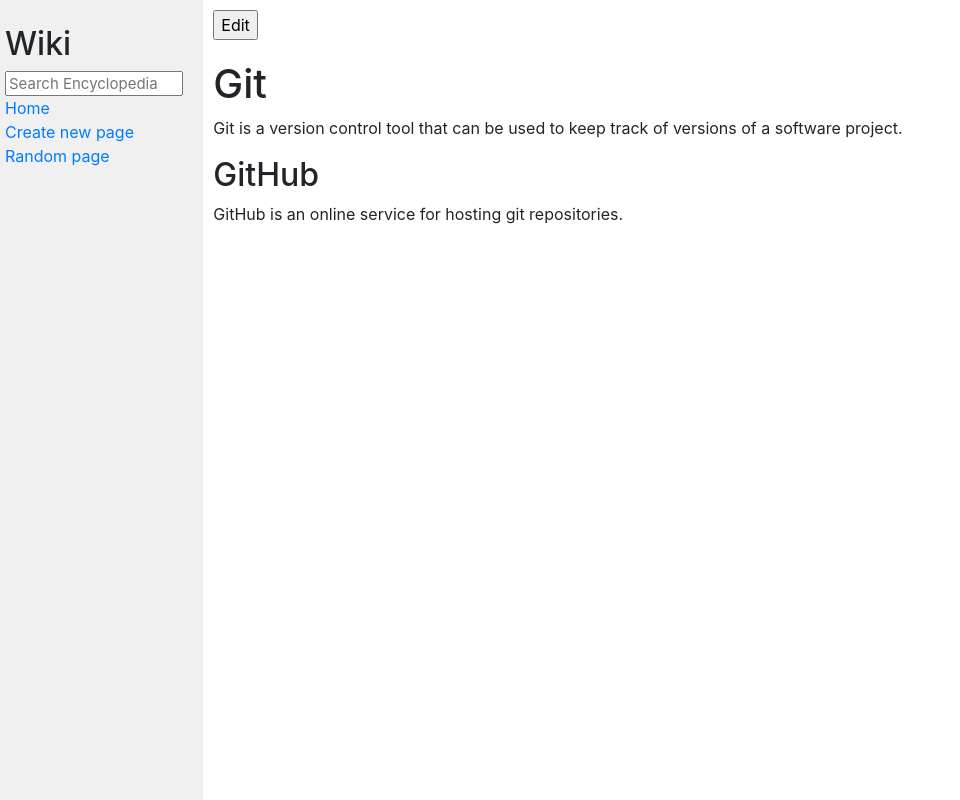
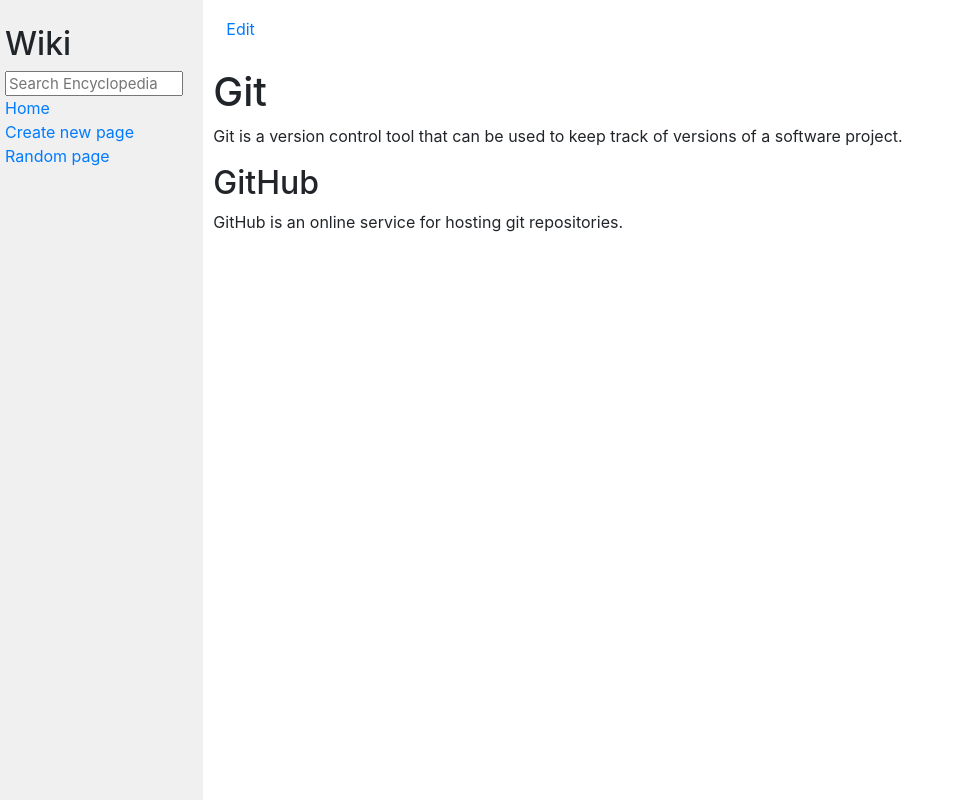
Before and after one commit to angellomorales/wikipediaExample, a Django app: page /wiki/Git in a window 1280 px wide. Shown: the whole page, without its empty margins (0-960 px from the left). Run offline with Django 3.2, Linux system fonts and the light colour scheme; some libraries are stand-ins or nearby versions.

Commit message:
some visual enhance in style.css and entry.html

```diff
--- a/encyclopedia/static/encyclopedia/styles.css
+++ b/encyclopedia/static/encyclopedia/styles.css
@@ -1,6 +1,8 @@
 body {
     margin: 0;
     background-color: white;
+    overflow-y: scroll;
+
 }
 
 code {
--- a/encyclopedia/templates/encyclopedia/entry.html
+++ b/encyclopedia/templates/encyclopedia/entry.html
@@ -5,10 +5,10 @@
 {% endblock %}
 
 {% block body %}
-<form action="{% url 'encyclopedia:new' %}" method="POST">
+<form action="{% url 'encyclopedia:new' %}" method="POST" name="editForm">
     {% csrf_token %}
         <input  type="hidden" name="qedit" id="qedit" value={{title}}>
-        <input  type="submit" value="Edit"/>
+        <button class="btn btn-link" type="submit">Edit</button>
 </form>
     {{content|safe}}
 {% endblock %}
```
Also changed, not shown: db.sqlite3 (deleted).
